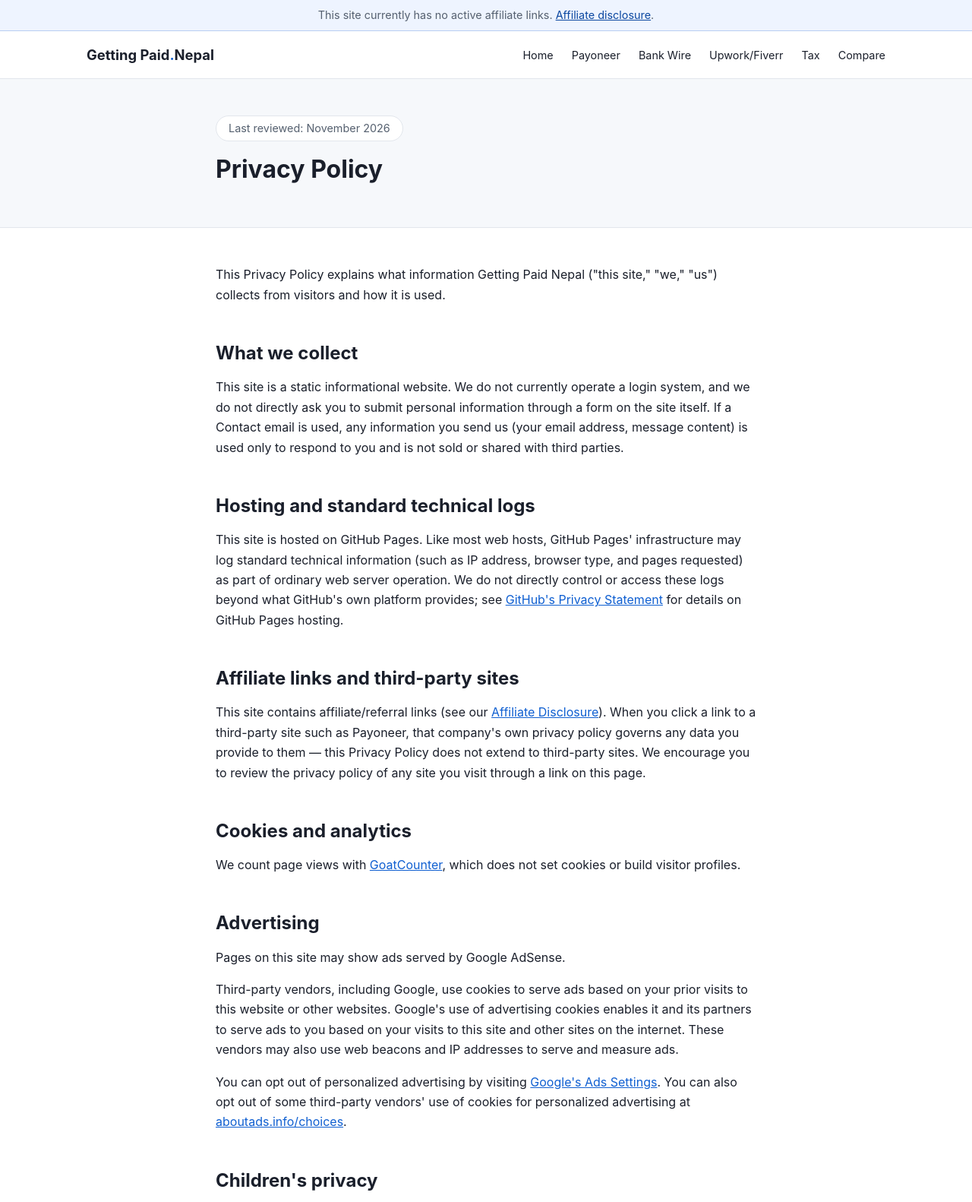
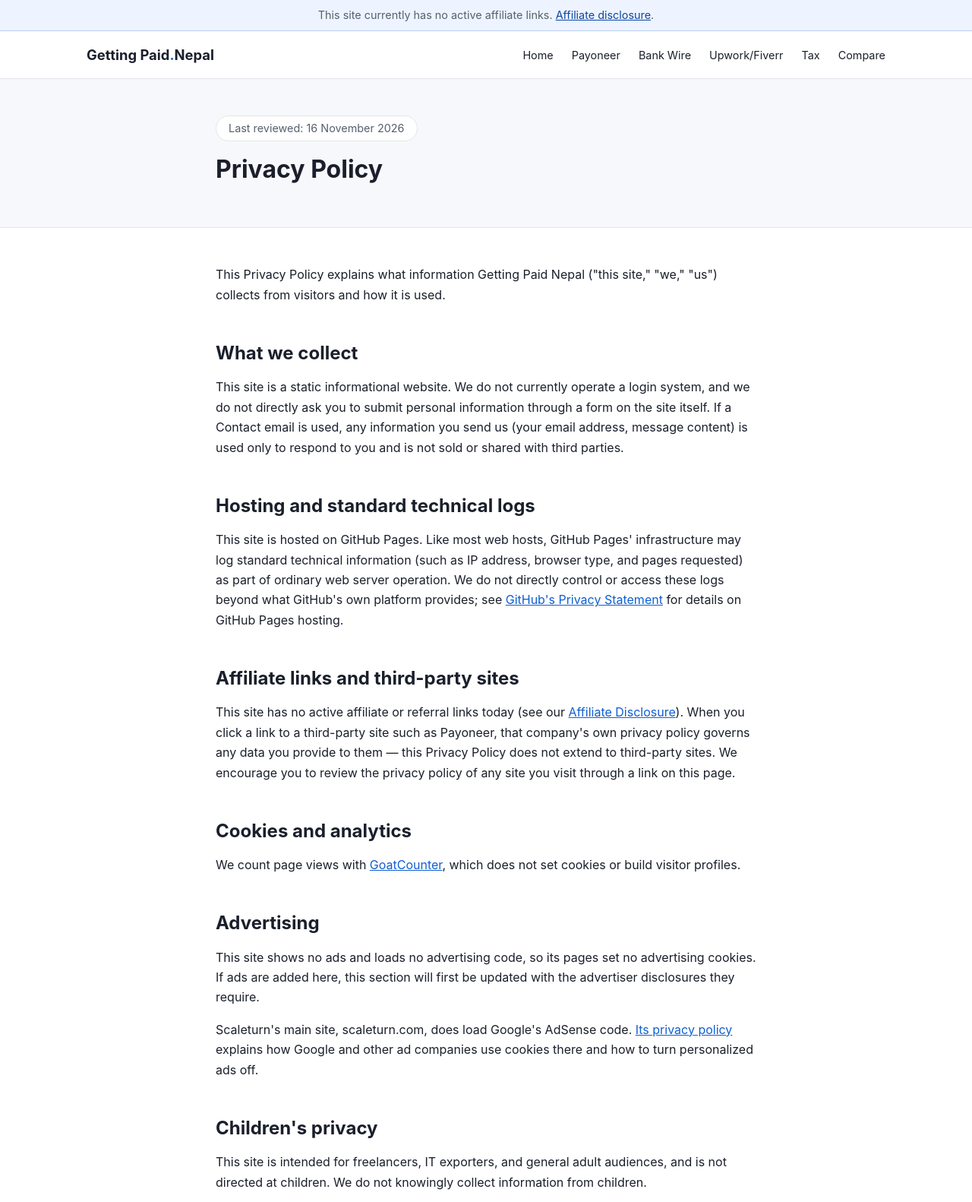
Before and after one commit to sanjayamaharjancodes/getting-paid-nepal, a plain HTML site: page privacy-policy.html in a window 1280 px wide. Shown: the top 1582 px of the page at 76% size. Drawn offline with Linux system fonts and the light colour scheme.

Commit message:
Privacy and About: this site shows no ads and loads no ad code; no active affiliate links; sitemap lastmod
Co-Authored-By: Claude Opus 5.5 <noreply@anthropic.com>

```diff
--- a/privacy-policy.html
+++ b/privacy-policy.html
@@ -30,7 +30,7 @@
 
 <section class="hero">
   <div class="container prose">
-    <span class="freshness-stamp">Last reviewed: November 2026</span>
+    <span class="freshness-stamp">Last reviewed: 16 November 2026</span>
     <h1>Privacy Policy</h1>
   </div>
 </section>
@@ -47,15 +47,14 @@
     <p>This site is hosted on GitHub Pages. Like most web hosts, GitHub Pages' infrastructure may log standard technical information (such as IP address, browser type, and pages requested) as part of ordinary web server operation. We do not directly control or access these logs beyond what GitHub's own platform provides; see <a href="https://docs.github.com/en/site-policy/privacy-policies/github-general-privacy-statement" rel="noopener">GitHub's Privacy Statement</a> for details on GitHub Pages hosting.</p>
 
     <h2>Affiliate links and third-party sites</h2>
-    <p>This site contains affiliate/referral links (see our <a href="affiliate-disclosure.html">Affiliate Disclosure</a>). When you click a link to a third-party site such as Payoneer, that company's own privacy policy governs any data you provide to them — this Privacy Policy does not extend to third-party sites. We encourage you to review the privacy policy of any site you visit through a link on this page.</p>
+    <p>This site has no active affiliate or referral links today (see our <a href="affiliate-disclosure.html">Affiliate Disclosure</a>). When you click a link to a third-party site such as Payoneer, that company's own privacy policy governs any data you provide to them — this Privacy Policy does not extend to third-party sites. We encourage you to review the privacy policy of any site you visit through a link on this page.</p>
 
     <h2>Cookies and analytics</h2>
     <p>We count page views with <a href="https://www.goatcounter.com/" rel="noopener">GoatCounter</a>, which does not set cookies or build visitor profiles.</p>
 
     <h2>Advertising</h2>
-    <p>Pages on this site may show ads served by Google AdSense.</p>
-    <p>Third-party vendors, including Google, use cookies to serve ads based on your prior visits to this website or other websites. Google's use of advertising cookies enables it and its partners to serve ads to you based on your visits to this site and other sites on the internet. These vendors may also use web beacons and IP addresses to serve and measure ads.</p>
-    <p>You can opt out of personalized advertising by visiting <a href="https://www.google.com/settings/ads" rel="noopener">Google's Ads Settings</a>. You can also opt out of some third-party vendors' use of cookies for personalized advertising at <a href="https://www.aboutads.info/choices/" rel="noopener">aboutads.info/choices</a>.</p>
+    <p>This site shows no ads and loads no advertising code, so its pages set no advertising cookies. If ads are added here, this section will first be updated with the advertiser disclosures they require.</p>
+    <p>Scaleturn's main site, scaleturn.com, does load Google's AdSense code. <a href="https://scaleturn.com/privacy.html#advertising">Its privacy policy</a> explains how Google and other ad companies use cookies there and how to turn personalized ads off.</p>
 
     <h2>Children's privacy</h2>
     <p>This site is intended for freelancers, IT exporters, and general adult audiences, and is not directed at children. We do not knowingly collect information from children.</p>
--- a/sitemap.xml
+++ b/sitemap.xml
@@ -38,7 +38,7 @@
   </url>
   <url>
     <loc>https://gettingpaid.scaleturn.com/about.html</loc>
-    <lastmod>2026-11-15</lastmod>
+    <lastmod>2026-11-16</lastmod>
     <changefreq>yearly</changefreq>
     <priority>0.4</priority>
   </url>
@@ -56,7 +56,7 @@
   </url>
   <url>
     <loc>https://gettingpaid.scaleturn.com/privacy-policy.html</loc>
-    <lastmod>2026-11-15</lastmod>
+    <lastmod>2026-11-16</lastmod>
     <changefreq>yearly</changefreq>
     <priority>0.2</priority>
   </url>
```
Also changed, not shown: about.html (+1 -1 lines).
